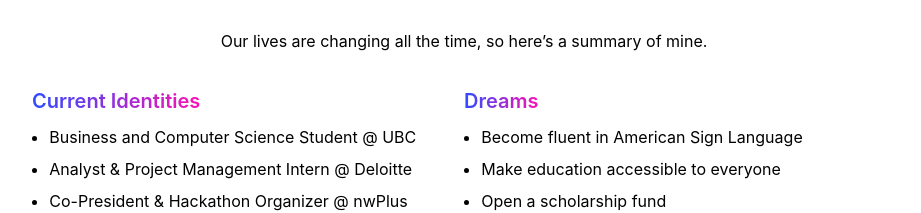
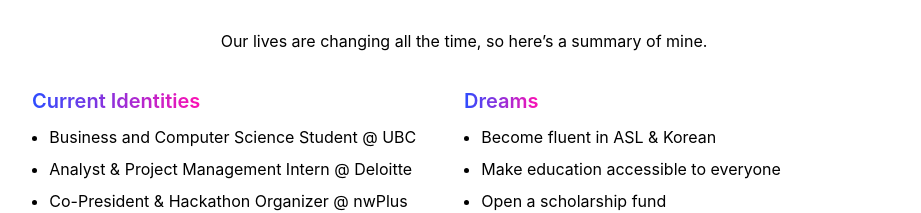
Before and after one commit to tarynwou/me, a Next.js app in the folder nextjs-blog/: page / in a window 1280 px wide. Shown: the part 880-1093 px from the top of the page, without its empty margins (176-1097 px from the left). Built offline with nearby package versions, Linux system fonts and the light colour scheme.

Commit message:
updated dreams

```diff
--- a/nextjs-blog/components/AboutMe.tsx
+++ b/nextjs-blog/components/AboutMe.tsx
@@ -72,7 +72,7 @@ export default function AboutMe() {
 
 							<ul className={styles.aboutList}>
 								<li className={styles.aboutListBullets}>
-									Become fluent in American Sign Language
+									Become fluent in ASL & Korean
 								</li>
 								<li className={styles.aboutListBullets}>
 									Make education accessible to everyone
```
